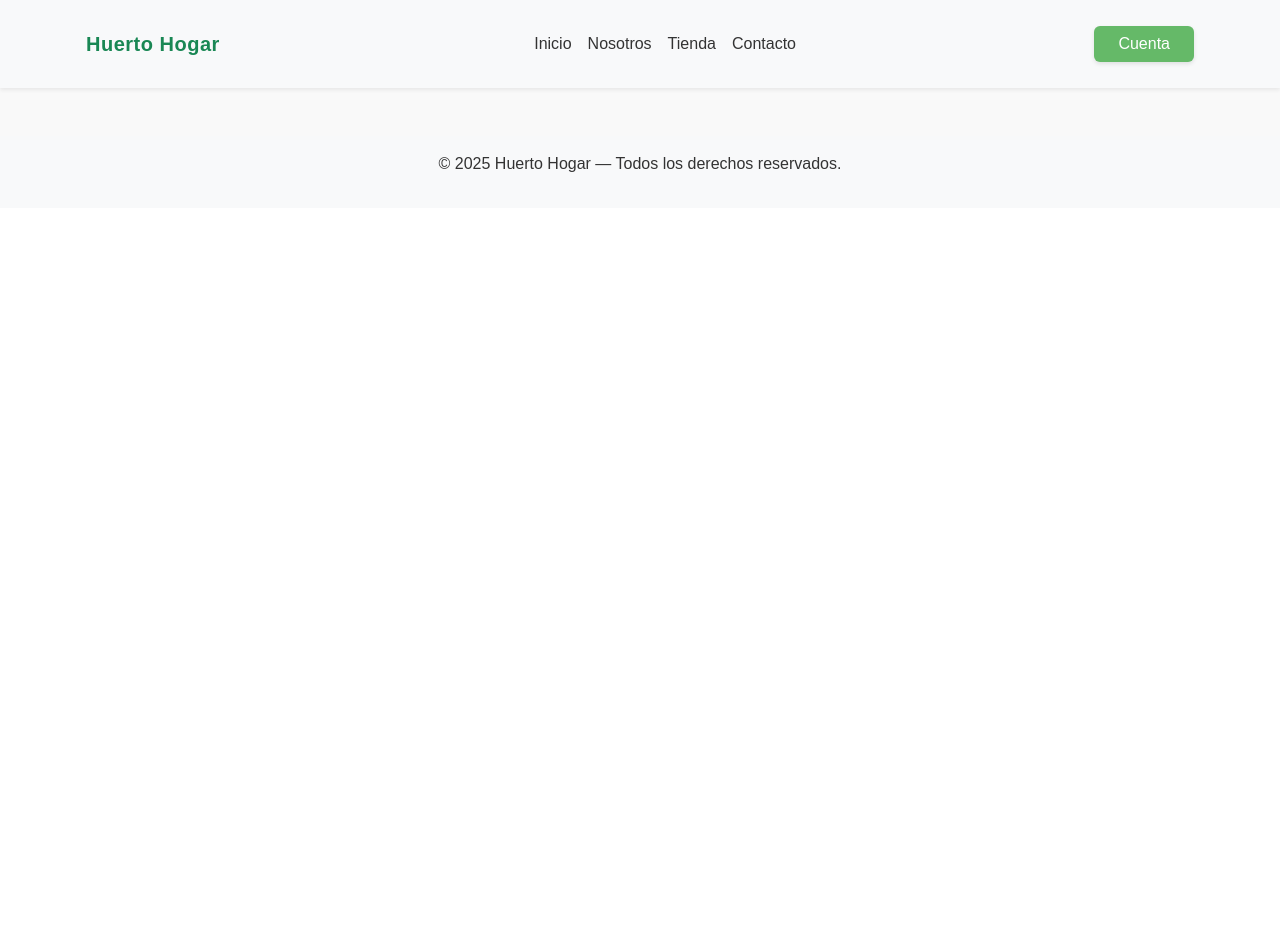
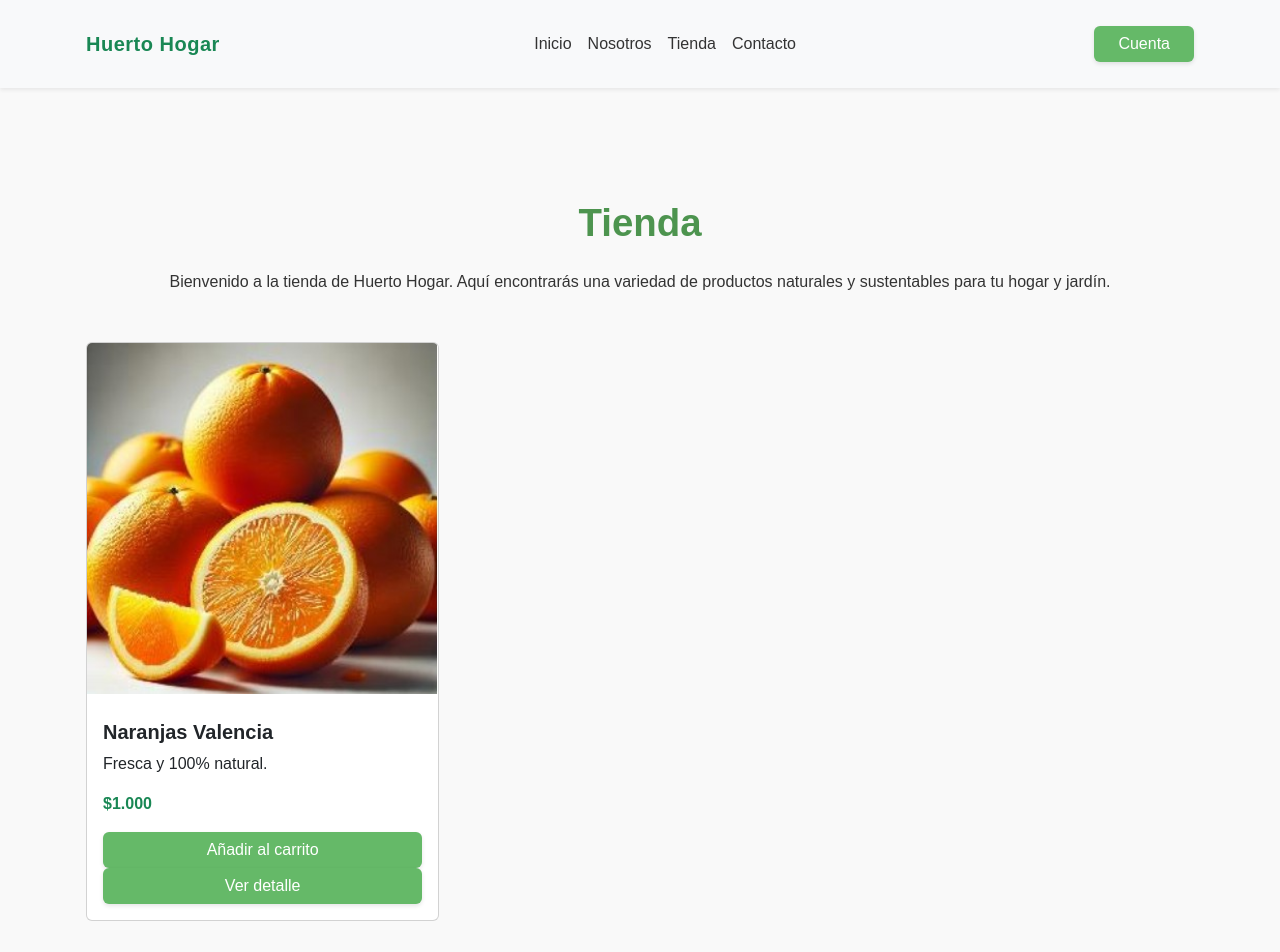
Before and after one commit to Moreella/huerto-hogar-2, a React (Vite) app in the folder frontend/: page /tienda in a window 1280 px wide. Shown: the top 952 px of the page. Before the commit the page ends 800 px from the top, so only its background shows below. Built offline with nearby package versions, Linux system fonts and the light colour scheme.

Commit message:
Diseño y estructura de tienda

```diff
--- a/frontend/src/App.jsx
+++ b/frontend/src/App.jsx
@@ -4,8 +4,8 @@ import Footer from "./components/Footer";
 import Home from "./pages/Home";
 import Login from "./pages/Login";
 import Contacto from "./pages/Contacto";
-
 import Nosotros from "./pages/Nosotros";
+import Tienda from "./pages/Tienda";
 
 export default function App() {
   return (
@@ -16,6 +16,7 @@ export default function App() {
         <Route path="/login" element={<Login />} />
         <Route path="/contacto" element={<Contacto />} />
         <Route path="/nosotros" element={<Nosotros />} />
+        <Route path="/tienda" element={<Tienda />} />
       </Routes>
       <Footer />
     </BrowserRouter>
--- a/frontend/src/components/Navbar.jsx
+++ b/frontend/src/components/Navbar.jsx
@@ -36,7 +36,7 @@ export default function Navbar() {
               <Link className="nav-link" to="/nosotros">Nosotros</Link>
             </li>
             <li className="nav-item">
-              <Link className="nav-link" to="/productos">Tienda</Link>
+              <Link className="nav-link" to="/tienda">Tienda</Link>
             </li>
             <li className="nav-item">
               <Link className="nav-link" to="/contacto">Contacto</Link>
--- a/frontend/src/pages/Tienda.jsx
+++ b/frontend/src/pages/Tienda.jsx
@@ -1,11 +1,46 @@
+import 'bootstrap/dist/css/bootstrap.min.css';
+import '../styles/Tienda.css';
+
 export default function Tienda() {
   return (
-    <main>
-      <div>
-        <h1>Tienda</h1>
-        <p>Bienvenido a la tienda de Huerto Hogar. Aquí encontrarás una variedad de productos naturales y sustentables para tu hogar y jardín.</p>
-        <a href="/productos">Ver productos</a>
-      </div>
+    <main className="container my-5">
+      <section className="nosotros-section text-center mb-5">
+        <h2 className="titulo-seccion mb-4">Tienda</h2>
+        <p>
+          Bienvenido a la tienda de Huerto Hogar. Aquí encontrarás una variedad
+          de productos naturales y sustentables para tu hogar y jardín.
+        </p>
+      </section>
+
+      <section className="row g-4">
+        <div className="col-md-4">
+          <div className="card h-100">
+            <img
+              src="/img/p2.jpg"
+              alt="producto1"
+              className="card-img-top"
+            />
+            <div className="card-body d-flex flex-column">
+              <h5 className="card-title">Naranjas Valencia</h5>
+              <p className="card-text">Fresca y 100% natural.</p>
+              <p className="fw-bold text-success">$1.000</p>
+
+              <button
+                className="btn btn-primary mt-auto add-to-cart"
+                data-nombre="Naranjas Valencia"
+                data-precio="1000"
+                data-imagen="/img/p2.jpg">
+                Añadir al carrito
+              </button>
+
+              <button className="btn btn-secondary mt-auto add-to-cart">
+                Ver detalle
+              </button>
+
+            </div>
+          </div>
+        </div>
+      </section>
     </main>
   );
 }
--- /dev/null
+++ b/frontend/src/styles/Tienda.css
@@ -0,0 +1,52 @@
+/* ===========================================================
+   🌿 SECCIÓN BANNER (imagen superior con texto)
+   =========================================================== */
+.banner {
+  position: relative;
+  width: 100%;
+  aspect-ratio: 16 / 4; /* Mantiene proporción del banner */
+  overflow: hidden;
+  border-radius: 0 0 12px 12px;
+  background-color: #e9f5ea;
+}
+
+.banner img {
+  width: 100%;
+  height: 100%;
+  object-fit: cover; /* Recorta sin deformar */
+  display: block;
+}
+
+.banner-text {
+  position: absolute;
+  top: 50%;
+  left: 50%;
+  transform: translate(-50%, -50%);
+  text-align: center;
+  color: white;
+  text-shadow: 1px 1px 6px rgba(0, 0, 0, 0.5);
+  background-color: rgba(0, 0, 0, 0.25);
+  padding: 1rem 2rem;
+  border-radius: 10px;
+}
+
+.banner-text h1 {
+  font-size: clamp(1.8rem, 4vw, 3rem);
+  font-weight: 700;
+  margin-bottom: 0.5rem;
+}
+
+.banner-text p {
+  font-size: clamp(1rem, 2vw, 1.3rem);
+  margin: 0;
+}
+/* ===========================================================
+    SECCIÓN PRINCIPAL “NOSOTROS”
+   =========================================================== */
+.titulo-seccion {
+  text-align: center;
+  margin-top: 3rem;
+  font-size: clamp(1.8rem, 3vw, 2.4rem);
+  font-weight: 700;
+  color: #4d944f;
+}
```
Also changed, not shown: frontend/public/img/p2.jpg (added).
